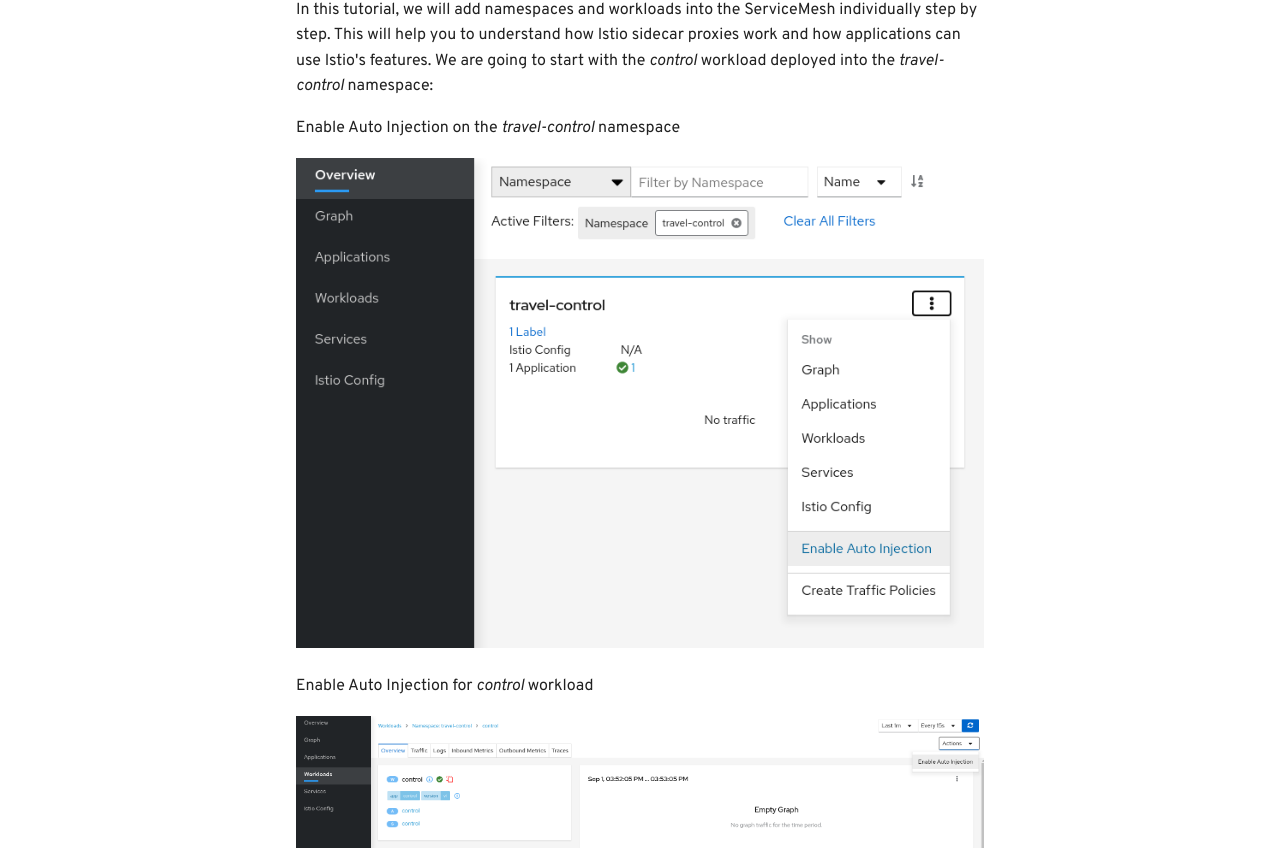
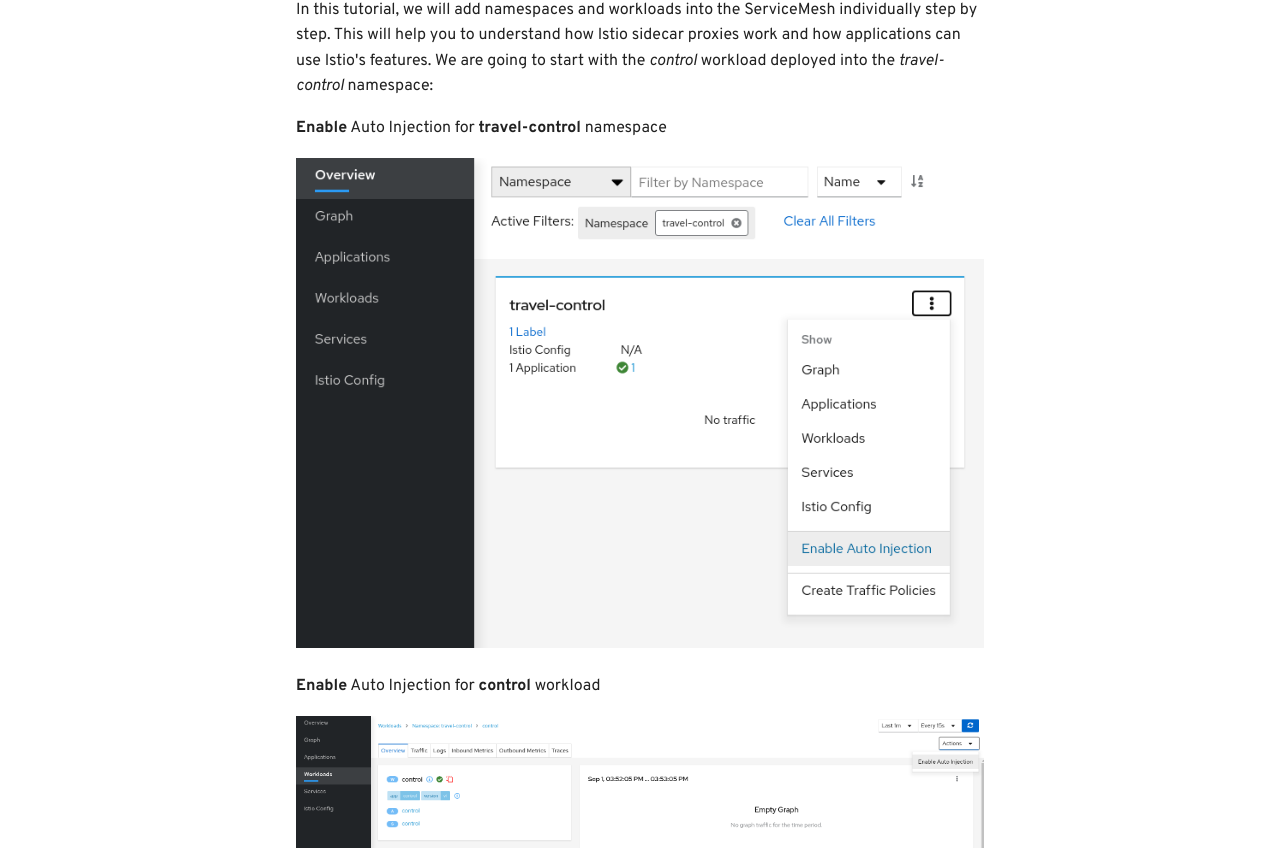
Before and after one commit to rh-mobb/aro-workshop-content, an MkDocs documentation site: the page built from aro-content/service-mesh/2-mesh-workload-lab.md, in a window 1280 px wide and 1400 px high, scrolled down 693 px. Shown: the part 390-1240 px from the top of the window. Built offline with MkDocs 1.6.1 and Material for MkDocs 9.7.7, drawn with Linux system fonts in a browser that asks for light colours; some web fonts are replaced; comment, search, counter and statistics services are not loaded.

Commit message:
Update 2-mesh-workload-lab.md

```diff
--- a/aro-content/service-mesh/2-mesh-workload-lab.md
+++ b/aro-content/service-mesh/2-mesh-workload-lab.md
@@ -20,11 +20,11 @@
 This will help you to understand how Istio sidecar proxies work and how applications can use Istio's features.
 We are going to start with the *control* workload deployed into the *travel-control* namespace:
 
-Enable Auto Injection on the *travel-control* namespace
+**Enable** Auto Injection for **travel-control** namespace
 
 ![Enable Auto Injection per Namespace](./images/travel-control-namespace.png)
 
-Enable Auto Injection for *control* workload
+**Enable** Auto Injection for **control** workload
 
 ![Enable Auto Injection per Workkload](./images/control-workload.png)
 
```
